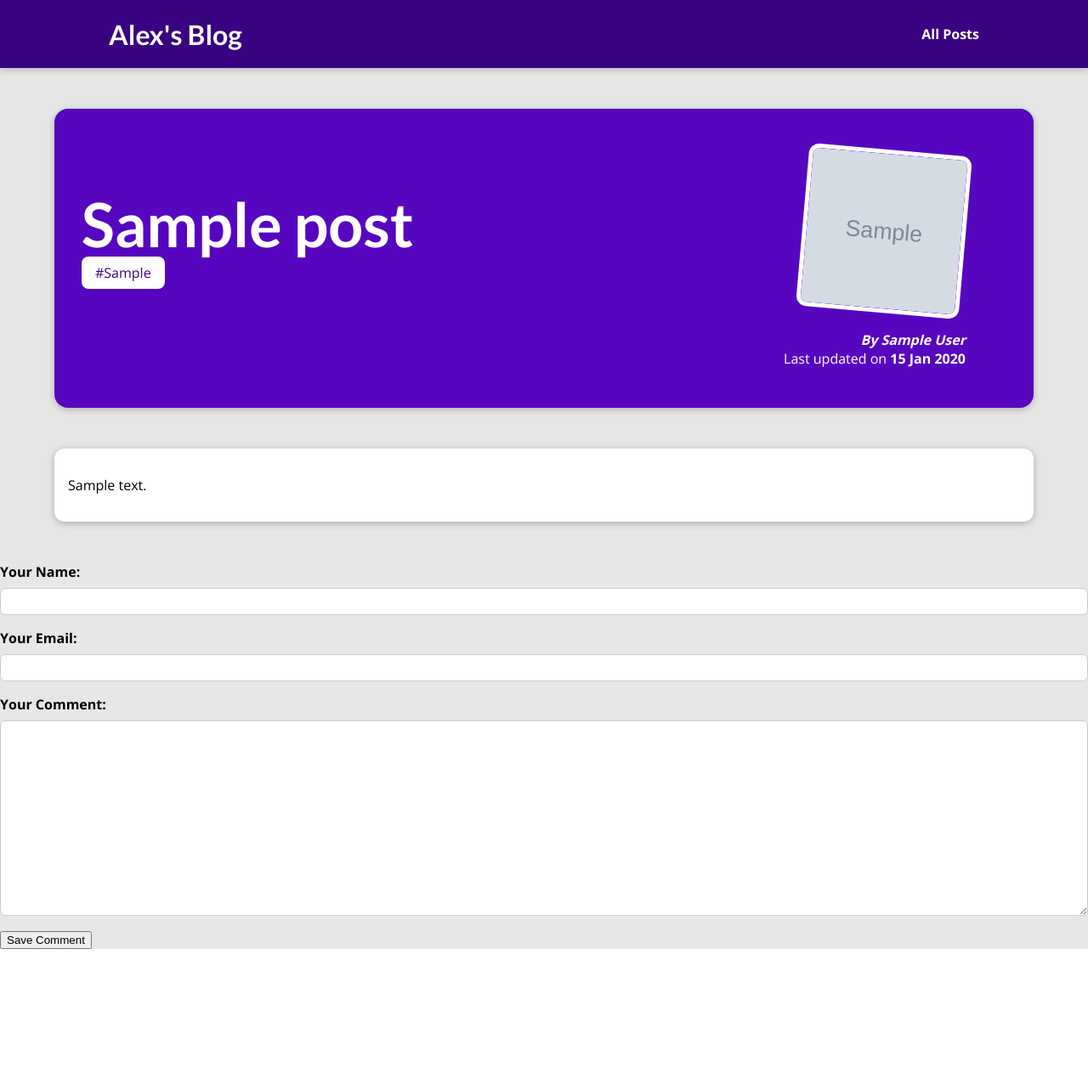
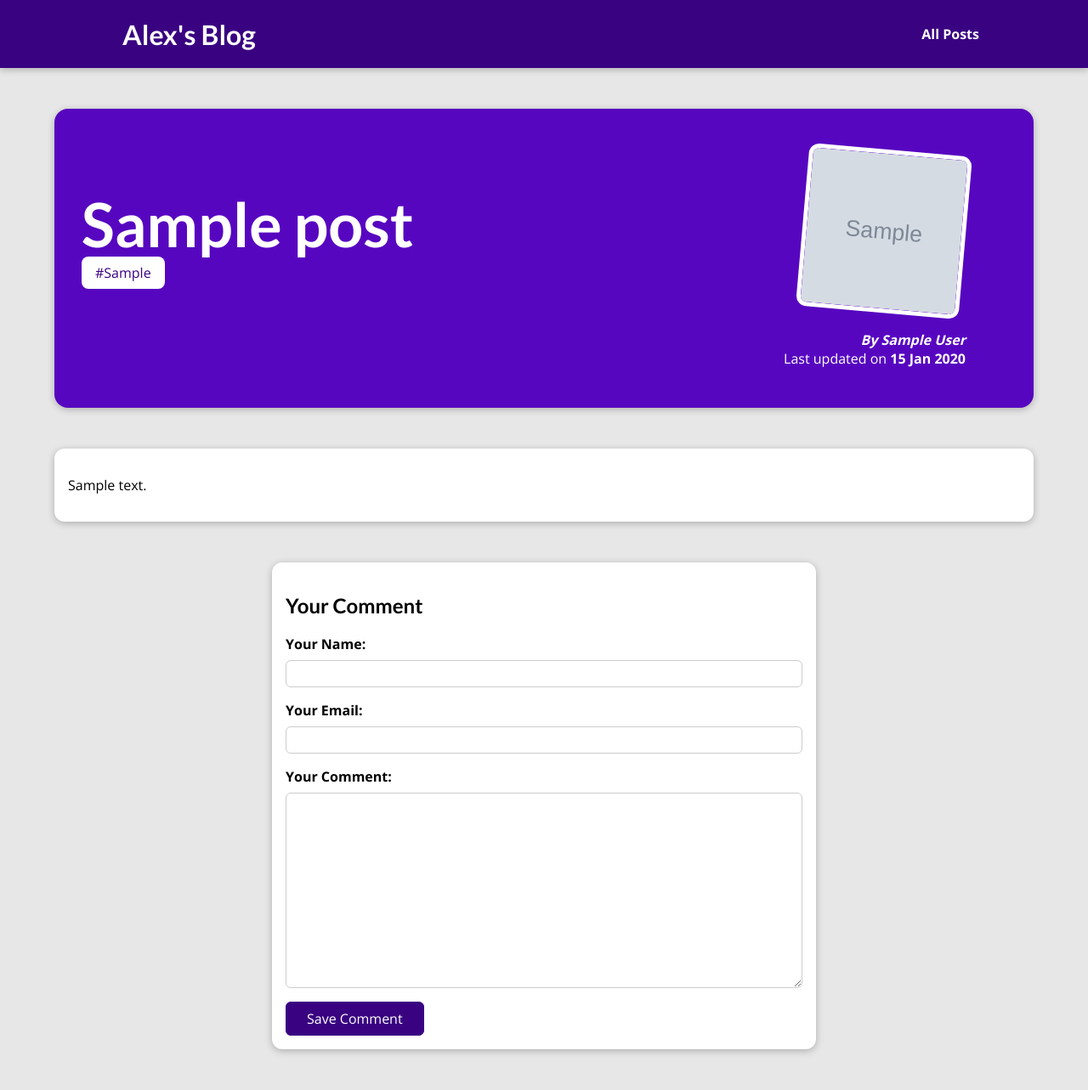
Before and after one commit to Alejandro-Jaime-Pozas/django-advanced-projects, a Django app: a page that uses blog/templates/blog/post-detail.html in a window 1280 px wide. Shown: the whole page at 85% size. Before the commit the page ends 1117 px from the top, so only its background shows below. Run offline with Django 5.2, Linux system fonts and the light colour scheme; tables that the repository leaves empty hold one stand-in row (values such as "Sample post"); grey boxes marked "Sample" are stand-in pictures.

Commit message:
added single post view as class

```diff
--- a/blog/templates/blog/post-detail.html
+++ b/blog/templates/blog/post-detail.html
@@ -34,8 +34,11 @@
     {{ post.content|linebreaks }}
 </main>
 
-<div class="">
-    <form action="">
+<section id='comment-form'>
+    <h2>Your Comment</h2>
+    <form action="{% url "post-detail-page" post.slug %}" method="POST">
+        {% comment %} csrf token to only permit  {% endcomment %}
+        {% csrf_token %}
         {% for form_field in comment_form %}
             <div class="form-control">
                 {% comment %} label_tag accesses the labels field from the form {% endcomment %}
@@ -47,6 +50,6 @@
         {% endfor %}
         <button>Save Comment</button>
     </form>
-</div>
+</section>
 
 {% endblock %}
--- a/blog/urls.py
+++ b/blog/urls.py
@@ -8,5 +8,5 @@
     path('posts', views.AllPostsView.as_view(), name='posts-page'),
     # path('posts', views.posts, name='posts-page'),
     path('posts/<slug:slug>', views.SinglePostView.as_view(), name='post-detail-page'), # posts/my-first-post
-    path('posts/<slug:slug>', views.post_detail, name='post-detail-page'), # posts/my-first-post
+    # path('posts/<slug:slug>', views.post_detail, name='post-detail-page'), # posts/my-first-post
 ]
--- a/blog/views.py
+++ b/blog/views.py
@@ -1,7 +1,8 @@
-from typing import Any
-from django.db.models.query import QuerySet
 from django.shortcuts import render, get_object_or_404
 from django.views.generic import ListView, DetailView
+from django.views import View
+from django.http import HttpResponseRedirect
+from django.urls import reverse
 
 from .models import Post
 from .forms import CommentForm
@@ -45,15 +46,48 @@
 
 
 # include the post detail including its content
-class SinglePostView(DetailView): # this Detail view auto raises error if object not found and takes a slug as a field
-    template_name = 'blog/post-detail.html'
-    model = Post
+class SinglePostView(View): # this Detail view auto raises error if object not found and takes a slug as a field
+    def get(self, request, slug): # slug is parameter passed through in the url request linked to this view
+        post = Post.objects.get(slug=slug)
+        context = {
+            'post': post,
+            'post_tags': post.tags.all(),
+            'comment_form': CommentForm()
+        }
+        return render(request, 'blog/post-detail.html', context)
 
-    def get_context_data(self, **kwargs):
-        context = super().get_context_data(**kwargs)
-        context['post_tags'] = self.object.tags.all() # to get access to a single post's fields
-        context['comment_form'] = CommentForm() # to create instance of a form based on comment model that you can then access within the template
-        return context
+    def post(self, request, slug):
+        comment_form = CommentForm(request.POST) # request.POST contains the user's submitted data
+        post = Post.objects.get(slug=slug)
+        if comment_form.is_valid(): # check if requirements for form based on Comment model are met
+            comment = comment_form.save(commit=False) # this bc it's a ModelForm, not just Form; don't commit since post field that is FK is being excluded in model, have to add back
+            comment.post = post
+            comment.save()
+            return HttpResponseRedirect(reverse('post-detail-page', args=[slug])) # this will create a get request
+        context = {
+            'post': post,
+            'post_tags': post.tags.all(),
+            'comment_form': CommentForm()
+        }
+        return render(request, 'blog/post-detail.html', context)
+
+    # # dont need this below anymore since get/post requests above for view include it
+    # def get_context_data(self, **kwargs):
+    #     context = super().get_context_data(**kwargs)
+    #     context['post_tags'] = self.object.tags.all() # to get access to a single post's fields
+    #     context['comment_form'] = CommentForm() # to create instance of a form based on comment model that you can then access within the template
+    #     return context
+
+# # include the post detail including its content
+# class SinglePostView(DetailView): # this Detail view auto raises error if object not found and takes a slug as a field
+#     template_name = 'blog/post-detail.html'
+#     model = Post # this will be the name but in lowercase that you can access in the template
+
+#     def get_context_data(self, **kwargs):
+#         context = super().get_context_data(**kwargs)
+#         context['post_tags'] = self.object.tags.all() # to get access to a single post's fields
+#         context['comment_form'] = CommentForm() # to create instance of a form based on comment model that you can then access within the template
+#         return context
 
 # include the post detail including its content
 def post_detail(request, slug):
--- a/static/app.css
+++ b/static/app.css
@@ -35,6 +35,7 @@
   text-decoration: none;
   color: white;
   font-weight: bold;
+  margin-left: 1rem;
 }
 
 #main-navigation a:hover,
```
